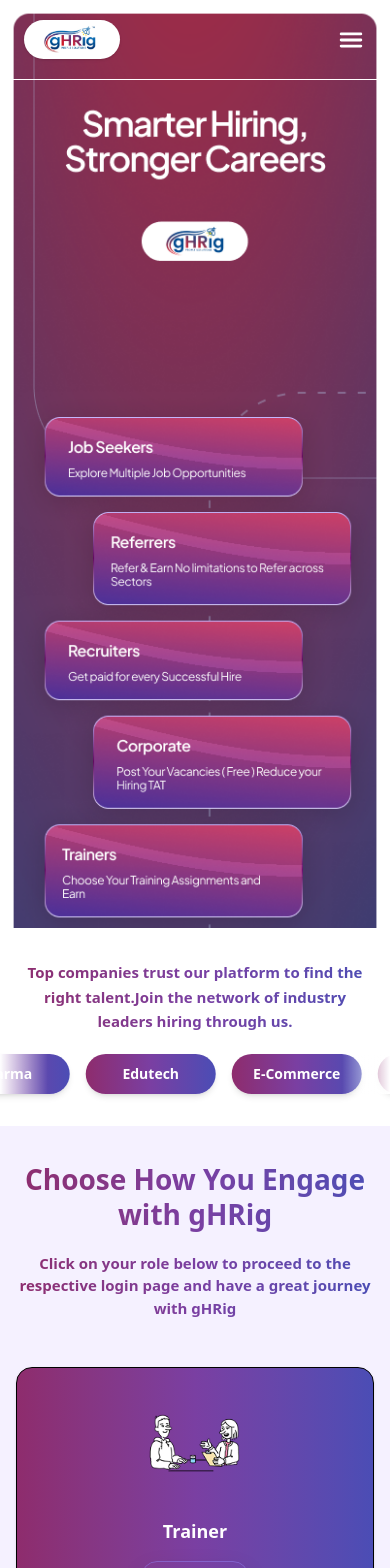
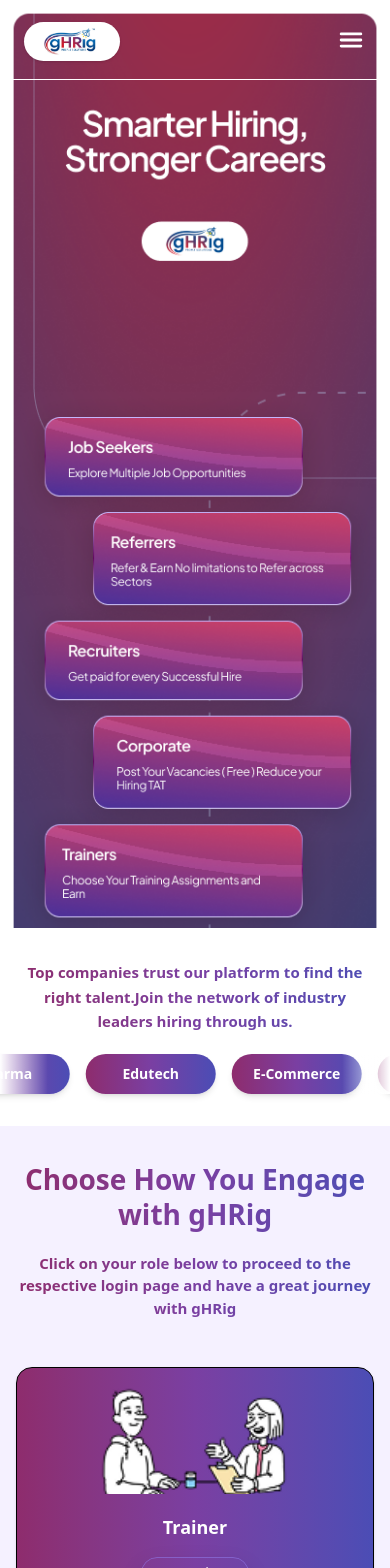
Before and after one commit to Vishal-coder8400/ghrig-new-updated-website, a Next.js app: page / in a window 390 px wide. Shown: the top 1568 px of the page. Built offline with nearby package versions, Linux system fonts and the light colour scheme.

Commit message:
changes from client

```diff
--- a/app/career/page.tsx
+++ b/app/career/page.tsx
@@ -187,7 +187,7 @@
  <div className="relative w-[220px] sm:w-[280px] lg:w-[330px] xl:w-[380px] mx-auto">
   <div className="relative aspect-[9/4] flex items-start">
     <Image
-      src="/assets/images/careerlogo5.png"
+      src="/assets/images/careerlogo7.png"
       alt="Career Illustration"
       fill
       className="object-contain object-top translate-y-4 scale-110"
--- a/app/home/engage.jsx
+++ b/app/home/engage.jsx
@@ -74,7 +74,7 @@
               flex flex-col
               items-center
               gap-5 sm:gap-6
-              p-5 sm:p-6
+              p-4 sm:p-5
               rounded-2xl
               bg-gradient-to-r
               from-[#8E2C6D]
@@ -86,11 +86,22 @@
             "
           >
             {/* ICON – NO BG */}
-  <div className="h-[110px] flex items-center justify-center">
+<div className="h-[110px] sm:w-[170px] sm:h-[170px] flex items-start justify-center pt-4 overflow-hidden">
   <img
     src={role.image}
     alt={role.title}
-    className="max-h-[78px] sm:max-h-[88px] w-auto object-contain"
+    className={`
+      w-full h-full object-contain
+      transition-transform duration-300
+      ${
+        role.title === "Trainer" || role.title === "Job Referrers"
+          ? "scale-170"
+          : role.title === "Client/Corporate"
+          ? "scale-85"
+          : "scale-100"
+      }
+      group-hover:scale-110
+    `}
   />
 </div>
 
--- a/components/header.jsx
+++ b/components/header.jsx
@@ -59,17 +59,19 @@
 
 
         {/* Logo */}
-        <Link href="/" className="flex items-center">
-          <div className="bg-white rounded-full px-3 py-1 shadow-sm">
+       {/* Logo */}
+<Link href="/" className="flex items-center justify-center mt-1 sm:mt-0 leading-none">
+  <div className="bg-white rounded-full px-3 py-1 shadow-sm flex items-center justify-center">
     <img
       src="../assets/images/logonew.jpeg"
       alt="Logo"
       width={72}
       height={40}
-              className="object-contain"
+      className="object-contain block"
     />
   </div>
 </Link>
+
 
         {/* Desktop Navigation */}
         <nav className="hidden md:flex">
@@ -155,8 +157,8 @@
       <Link href="/services" onClick={() => setOpen(false)}>Services we Offer</Link>
       <Link href="/career" onClick={() => setOpen(false)}>Career @gHRig</Link>
       <Link href="/contact_us" onClick={() => setOpen(false)}>Contact Us</Link>
-      <Link href="/login" onClick={() => setOpen(false)}>Login</Link>
-      <Link href="/register" onClick={() => setOpen(false)}>Register</Link>
+      <Link href="/get-started" onClick={() => setOpen(false)}>Get Started</Link>
+      {/* <Link href="/register" onClick={() => setOpen(false)}>Register</Link> */}
     </ul>
   </div>
 )}
```
Also changed, not shown: public/assets/images/trainer-about1.png (added), 1 other file (tests, documents, lock files or other folders). Lines whose indentation alone changed are shown as unchanged.
